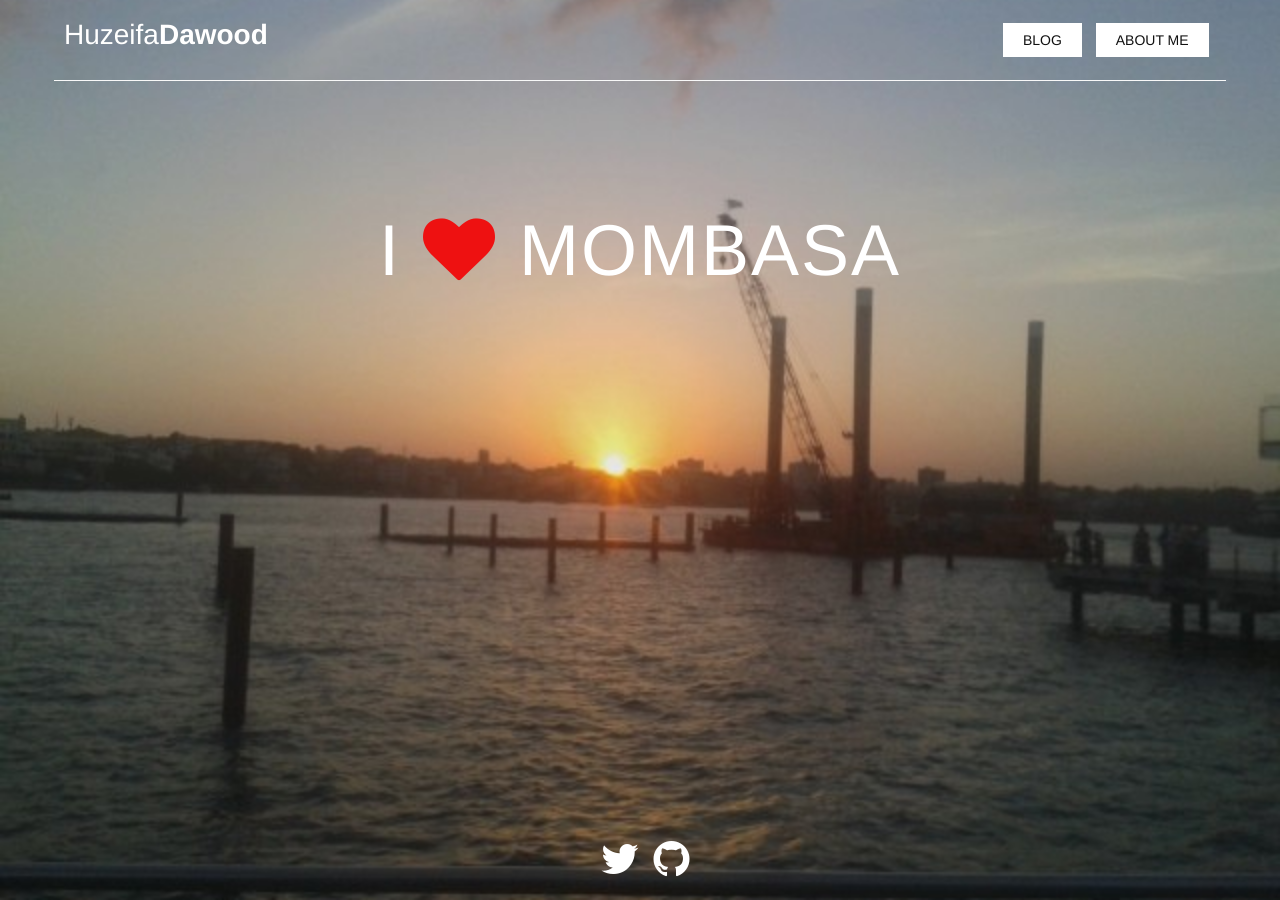
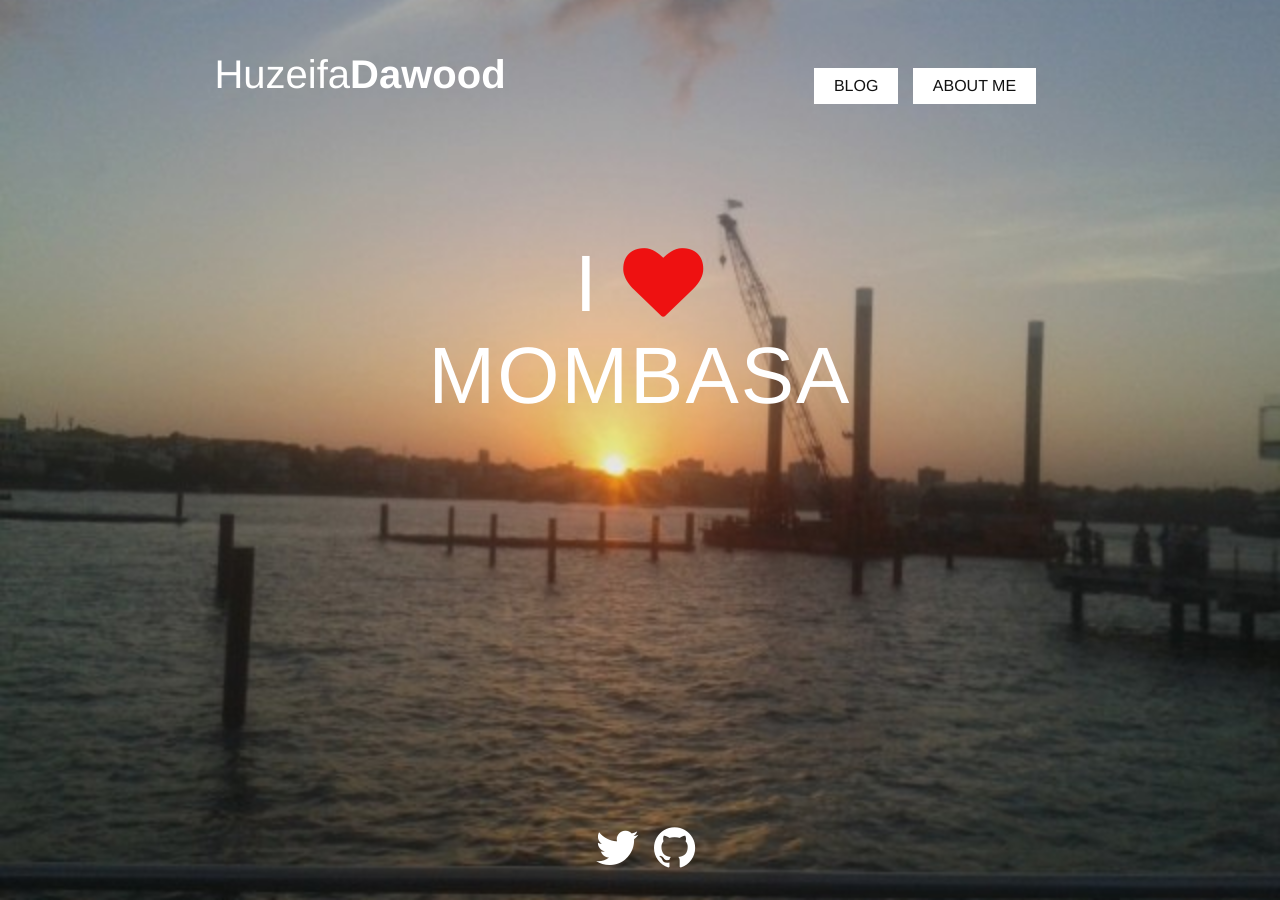
Before and after one commit to huzeifa-zz/huzeifa.github.io, a Jekyll site: the page built from index.html, in a window 1280 px wide. Built offline with Jekyll 4.4.1, drawn with Linux system fonts in a browser that asks for light colours.

Commit message:
added responsive design

```diff
--- a/_includes/head.html
+++ b/_includes/head.html
@@ -7,4 +7,5 @@
 <link rel="stylesheet" type="text/css" href="css/normalize.css">
 <link rel="stylesheet" type="text/css" href="css/style.css">
 <link rel="stylesheet" type="text/css" href="css/animate.css">
+<link rel="stylesheet" type="text/css" href="css/simplegrid.css">
 <link rel="stylesheet" type="text/css" href="font-awesome/css/font-awesome.min.css">
--- a/_includes/top-bar.html
+++ b/_includes/top-bar.html
@@ -1,18 +1,14 @@
-<div class="top-bar animated fadeInDown">
-  <div class="top-bar-inner">
-    <div class="left">
-      <h1><a class="logo" href="index.html">Huzeifa<b>Dawood</b></a></h1>
+<div id="wrapper">
+
+    <div class="grid grid-pad">
+        <div class="col-6-12">
+          <h1 style="font-size: 2.5em; margin: 0;" class="text-center"><a class="logo" href="index.html">Huzeifa<b>Dawood</b></a></h1>
+        </div>
+        <div class="col-6-12">
+
+             <ul class="nav">
+               <li><a class="btn" href="blog.html">Blog</a></li>
+               <li><a class="btn" href="#">About me</a></li>
+             </ul>
+        </div>
     </div>
-    <div class="center">
-      <p><span class="about-me"></span></p>
-    </div>
-    <div class="right">
-      <div class="button-wrap">
-        <ul class="nav">
-          <li><a class="btn" href="blog.html">Blog</a></li>
-          <li><a id="about" class="btn" href="#">About me</a></li>
-        </ul>
-      </div>
-    </div>
-  </div>
-</div>
--- a/_layouts/default.html
+++ b/_layouts/default.html
@@ -9,6 +9,7 @@
   -moz-background-size: cover;
   -o-background-size: cover;
   background-size: cover;
+  height: 100%;
   }
   </style>
   </head>
--- /dev/null
+++ b/css/simplegrid.css
@@ -0,0 +1,279 @@
+/*
+  Simple Grid
+  Project Page - http://thisisdallas.github.com/Simple-Grid/
+  Author - Dallas Bass
+  Site - http://dallasbass.com
+*/
+
+*, *:after, *:before {
+	-webkit-box-sizing: border-box;
+	-moz-box-sizing: border-box;
+	box-sizing: border-box;
+}
+
+body {
+	margin: 0;
+}
+
+[class*='col-'] {
+	float: left;
+  min-height: 1px;
+	padding-right: 20px; /* column-space */
+}
+
+.grid {
+	width: 100%;
+	max-width: 1140px;
+	min-width: 748px; /* when using padded grid on ipad in portrait mode, width should be viewport-width - padding = (768 - 20) = 748. actually, it should be even smaller to allow for padding of grid containing element */
+	margin: 0 auto;
+	overflow: hidden;
+}
+
+.grid:after {
+	content: "";
+	display: table;
+	clear: both;
+}
+
+.grid-pad {
+	padding-top: 20px;
+	padding-left: 20px; /* grid-space to left */
+	padding-right: 0; /* grid-space to right: (grid-space-left - column-space) e.g. 20px-20px=0 */
+}
+
+.push-right {
+	float: right;
+}
+
+/* Content Columns */
+
+.col-1-1 {
+	width: 100%;
+}
+.col-2-3, .col-8-12 {
+	width: 66.66%;
+}
+
+.col-1-2, .col-6-12 {
+	width: 50%;
+}
+
+.col-1-3, .col-4-12 {
+	width: 33.33%;
+}
+
+.col-1-4, .col-3-12 {
+	width: 25%;
+}
+
+.col-1-5 {
+	width: 20%;
+}
+
+.col-1-6, .col-2-12 {
+	width: 16.667%;
+}
+
+.col-1-7 {
+	width: 14.28%;
+}
+
+.col-1-8 {
+	width: 12.5%;
+}
+
+.col-1-9 {
+	width: 11.1%;
+}
+
+.col-1-10 {
+	width: 10%;
+}
+
+.col-1-11 {
+	width: 9.09%;
+}
+
+.col-1-12 {
+	width: 8.33%
+}
+
+/* Layout Columns */
+
+.col-11-12 {
+	width: 91.66%
+}
+
+.col-10-12 {
+	width: 83.333%;
+}
+
+.col-9-12 {
+	width: 75%;
+}
+
+.col-5-12 {
+	width: 41.66%;
+}
+
+.col-7-12 {
+	width: 58.33%
+}
+
+/* Pushing blocks */
+
+.push-2-3, .push-8-12 {
+	margin-left: 66.66%;
+}
+
+.push-1-2, .push-6-12 {
+	margin-left: 50%;
+}
+
+.push-1-3, .push-4-12 {
+	margin-left: 33.33%;
+}
+
+.push-1-4, .push-3-12 {
+	margin-left: 25%;
+}
+
+.push-1-5 {
+	margin-left: 20%;
+}
+
+.push-1-6, .push-2-12 {
+	margin-left: 16.667%;
+}
+
+.push-1-7 {
+	margin-left: 14.28%;
+}
+
+.push-1-8 {
+	margin-left: 12.5%;
+}
+
+.push-1-9 {
+	margin-left: 11.1%;
+}
+
+.push-1-10 {
+	margin-left: 10%;
+}
+
+.push-1-11 {
+	margin-left: 9.09%;
+}
+
+.push-1-12 {
+	margin-left: 8.33%
+}
+
+@media handheld, only screen and (max-width: 767px) {
+	.grid {
+		width: 100%;
+		min-width: 0;
+		margin-left: 0;
+		margin-right: 0;
+		padding-left: 20px; /* grid-space to left */
+		padding-right: 10px; /* grid-space to right: (grid-space-left - column-space) e.g. 20px-10px=10px */
+	}
+
+	[class*='col-'] {
+		width: auto;
+		float: none;
+		margin: 10px 0;
+		padding-left: 0;
+		padding-right: 10px; /* column-space */
+	}
+
+	/* Mobile Layout */
+
+	[class*='mobile-col-'] {
+		float: left;
+		margin: 0 0 10px;
+		padding-left: 0;
+		padding-right: 10px; /* column-space */
+		padding-bottom: 0;
+	}
+
+	.mobile-col-1-1 {
+		width: 100%;
+	}
+	.mobile-col-2-3, .mobile-col-8-12 {
+		width: 66.66%;
+	}
+
+	.mobile-col-1-2, .mobile-col-6-12 {
+		width: 50%;
+	}
+
+	.mobile-col-1-3, .mobile-col-4-12 {
+		width: 33.33%;
+	}
+
+	.mobile-col-1-4, .mobile-col-3-12 {
+		width: 25%;
+	}
+
+	.mobile-col-1-5 {
+		width: 20%;
+	}
+
+	.mobile-col-1-6, .mobile-col-2-12 {
+		width: 16.667%;
+	}
+
+	.mobile-col-1-7 {
+		width: 14.28%;
+	}
+
+	.mobile-col-1-8 {
+		width: 12.5%;
+	}
+
+	.mobile-col-1-9 {
+		width: 11.1%;
+	}
+
+	.mobile-col-1-10 {
+		width: 10%;
+	}
+
+	.mobile-col-1-11 {
+		width: 9.09%;
+	}
+
+	.mobile-col-1-12 {
+		width: 8.33%
+	}
+
+	/* Layout Columns */
+
+	.mobile-col-11-12 {
+		width: 91.66%
+	}
+
+	.mobile-col-10-12 {
+		width: 83.333%;
+	}
+
+	.mobile-col-9-12 {
+		width: 75%;
+	}
+
+	.mobile-col-5-12 {
+		width: 41.66%;
+	}
+
+	.mobile-col-7-12 {
+		width: 58.33%
+	}
+
+	.hide-on-mobile {
+		display: none !important;
+		width: 0;
+		height: 0;
+	}
+}
--- a/css/style.css
+++ b/css/style.css
@@ -1,81 +1,38 @@
 body {
   font-family: Helvetica, Arial;
-  font-size: 14px;
+  font-size: 100%;
+  height: 100%;
+  margin: 0;
+  padding: 0;
 }
 
-.top-bar {
-  border-bottom : 1px solid #f8f8f8;
-  width: 90%;
-  margin: 0 auto;
-  padding: 0 10px;
-  height: 80px;
+#wrapper {
+        padding-top: 2em;
+	min-height:100%;
+	position:relative;
 }
 
-.top-bar * {
-  -webkit-box-sizing: border-box;
-     -moz-box-sizing: border-box;
-          box-sizing: border-box;
+.text-center {
+  text-align: center;
 }
 
-.top-bar:after {
-  content: "";
-  display: table;
-  clear: both;
-}
-
-.top-bar .left, .top-bar .center, .top-bar .right {
-  float: left;
-  min-height: 1px;
-}
-
-.top-bar .left {
-  width: 20%;
-}
-
-.top-bar .left .logo {
+.logo {
   color: #fff;
-  text-align: left;
   font-weight: 100;
   text-decoration: none;
   transition: color 0.2s ease-in 0s;
 }
 
-.top-bar .left  .logo:hover{
+.logo:hover {
   color: #e8e8e8;
 }
 
-.top-bar .right {
-  width: 20%;
-  display: table;
-  height: 80px;
-}
-
-.top-bar .right .button-wrap {
-  text-align: right;
-  display: table-cell;
-  vertical-align: middle;
-}
-
-.top-bar .center {
-  width: 60%
-}
-
-.top-bar .center p {
-  color: #fff;
-  text-align: center;
-  font-size: 21px;
-  padding: 0 20px
-}
+.love { color: #fff; font-size: 5em; font-weight: 100; letter-spacing: 2px; }
 
 .main {
   width: 100%;
-}
-
-.main .container {
-  margin-left: auto;
-  margin-right: auto;
-  width: 80%;
-  margin-top: 10%;
+  padding-bottom: 5em;
+  padding-top: 5%;
 }
 
 .main .aboutme {
@@ -84,22 +41,10 @@
   display: none;
 }
 
-.footer {
-  width: 100%;
-  position: absolute;
-  bottom: 0;
-}
-
-.footer-inner {
-  margin: 0 auto;
-  padding: 0 10px;
-}
-
 .nav {
   list-style-type: none;
   text-align: center;
   padding: 0;
-  margin: 20px 0;
 }
 
 .nav li {
@@ -134,18 +79,19 @@
   background-color: #e8e8e8;
 }
 
-.nice {
-  font-size: 14px;
+.mute { background-color: #e8e8e8; }
+
+
+#footer {
+	width:100%;
+	height:5em;
+        margin: 2em 0;
+	position:absolute;
+	bottom:0;
+	left:0;
 }
 
-.mute { background-color: #e8e8e8; }
-
-@media screen and (max-width: 40rem) {
-  #about {
-    display: none;
-  }
-
-  .main .aboutme {
-    display: block;
-  }
-}
+@media only screen and (max-width: 400px) {
+                    body { font-size:90%;}
+                    .love { font-size: 3.5em}
+     }
--- a/index.html
+++ b/index.html
@@ -2,25 +2,24 @@
 layout: default
 title: "Huzeifa Dawood"
 subtitle: "{ hacker.maker }"
-about_me: > # this means to ignore newlines until "baseurl:"
-  I study electrical engineering at University of Nairobi.
-  <br />I like hacking with electronics, mathematics and computer programming.
 ---
 
 <!-- Main section -->
     <div class="main">
-      <div class="container">
-        <p class="aboutme">{{ page.about_me }}</p>
-        <h1 style="color: #fff; text-align: center; font-size: 72px; font-weight: 100; letter-spacing: 2px;">I <i style="color: #ee1111"class="fa fa-heart"></i> MOMBASA</h1>
-      </div>
+        <h1 class="love text-center">I <i style="color: #ee1111"class="fa fa-heart"></i><br /> MOMBASA</h1>
     </div>
     <!-- End of Main -->
 
-    <footer class="footer">
-      <div class="footer-inner">
+    <!-- Footer section -->
+    <div id="footer">
+    <div class="grid grid-pad">
+        <div class="col-1-1">
           <ul class="nav">
-            <li><a class="social" href="http://twitter.com/{{ site.twitter_username }}"><i class="fa fa-twitter fa-3x"></i></a></li>
-            <li><a class="social" href="http://github.com/{{ site.github_username }}"><i class="fa fa-github fa-3x"></i></a></li>
+            <li><a class="social" href="http://twitter.com/huzi94"><i class="fa fa-twitter fa-3x"></i></a></li>
+            <li><a class="social" href="http://github.com/huzeifa"><i class="fa fa-github fa-3x"></i></a></li>
           </ul>
-      </div>
-    </footer>
+        </div>
+    </div>
+    </div>
+
+    </div>
```
